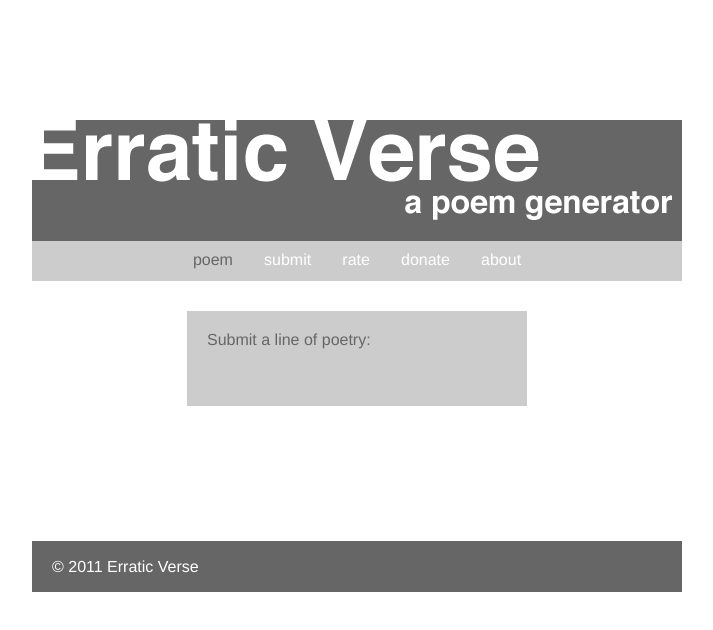
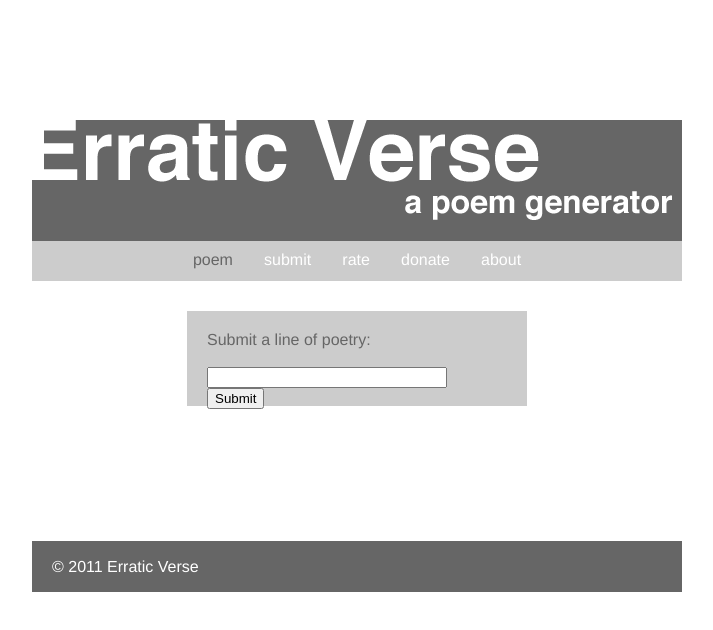
Before and after one commit to emjrhys/Erratic-Verse, a plain HTML site: page submit.html in a window 1280 px wide. Shown: the whole page, without its empty margins (283-996 px from the left). Drawn offline with Linux system fonts and the light colour scheme.

Commit message:
completed forms on submit, fixed poem

```diff
--- a/css/main.css
+++ b/css/main.css
@@ -79,6 +79,10 @@ body {
 	padding: 20px 20px 20px 20px;
 }
 
+#textbox {
+	width: 232px;
+}
+
 #form1 {
 	width: 400px;
 	margin-top: 30px;
@@ -86,6 +90,11 @@ body {
 	margin-right: auto;
 	text-align: center;
 	color: #666666;
+}
+
+.mybutton {
+	/*background-color: #CCCCCC;
+	color: #666666;*/
 }
 
 #footer{
--- a/submit.html
+++ b/submit.html
@@ -15,7 +15,8 @@
         </div>
 		<div id="content">
 		<p id = "poem">
-        	Submit a line of poetry:
+        	Submit a line of poetry:<br /><br />
+            <input type = "text" id = "textbox" name = "name" value = "" /> <input type = "button" class = "mybutton" value = "Submit" onClick = ""/>
 		</p>
 		</div>
         <div id = "footer">
```
Also changed, not shown: index.html (+1 -1 lines).
